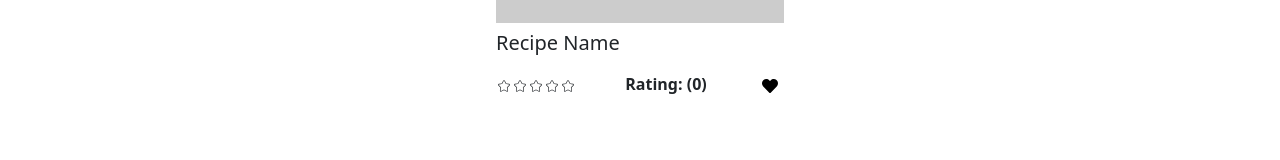
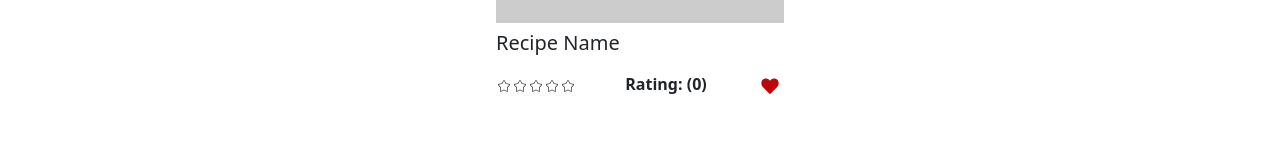
Before and after one commit to MuhammadGalal/depi-final-recipe-app, a React (Create React App) app: page /breakfast in a window 1280 px wide. In both pictures the pointer is over the button 770 px from the left and 829 px from the top of the page. Shown: the part 745-905 px from the top of the page. Built offline with nearby package versions, Linux system fonts and the light colour scheme.

Commit message:
add style to card

```diff
--- a/src/App.css
+++ b/src/App.css
@@ -269,7 +269,13 @@ img {
   background: none;
   outline: 0;
   border: 0;
+  color: #f24646;
 
+}
+.favorite-icon button:hover {
+  scale: 1.1;
+  color: #c00606;
+  transition: 1s ease;
 }
 
 /* breakfast page */
```
